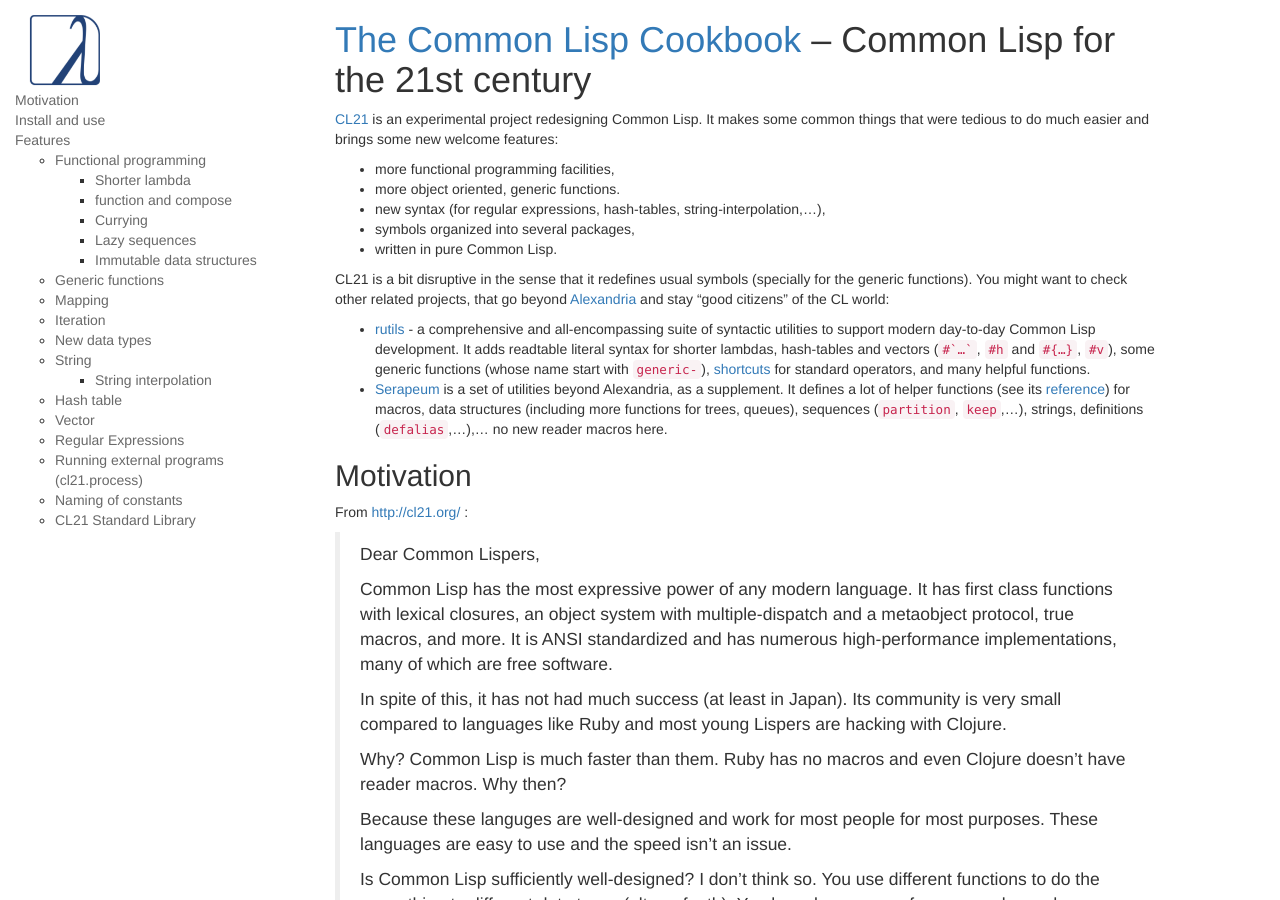
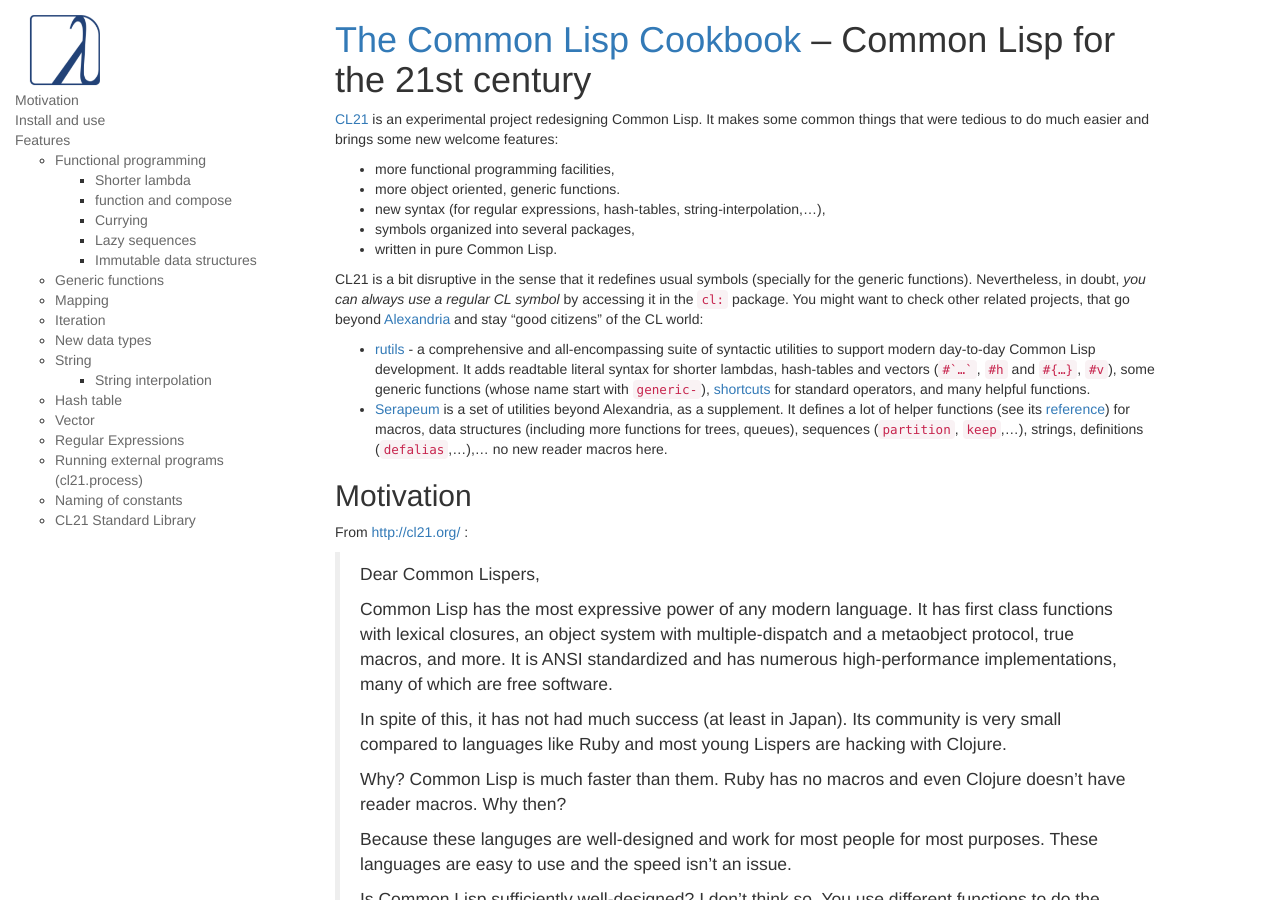
Before and after one commit to LispCookbook/cl-cookbook, a Jekyll site: the page built from cl21.md, in a window 1280 px wide and 900 px high. Built offline with Jekyll 4.4.1, drawn with Linux system fonts in a browser that asks for light colours.

Commit message:
(minor) cl21: we can access regular CL symbols with `cl:`

```diff
--- a/cl21.md
+++ b/cl21.md
@@ -13,7 +13,7 @@
 * written in pure Common Lisp.
 
 CL21 is a bit disruptive in the sense that it redefines usual symbols
-(specially for the generic functions). You might want to check
+(specially for the generic functions). Nevertheless, in doubt, *you can always use a regular CL symbol* by accessing it in the `cl:` package. You might want to check
 other related projects, that go beyond
 [Alexandria](https://common-lisp.net/project/alexandria) and stay
 "good citizens" of the CL world:
```
